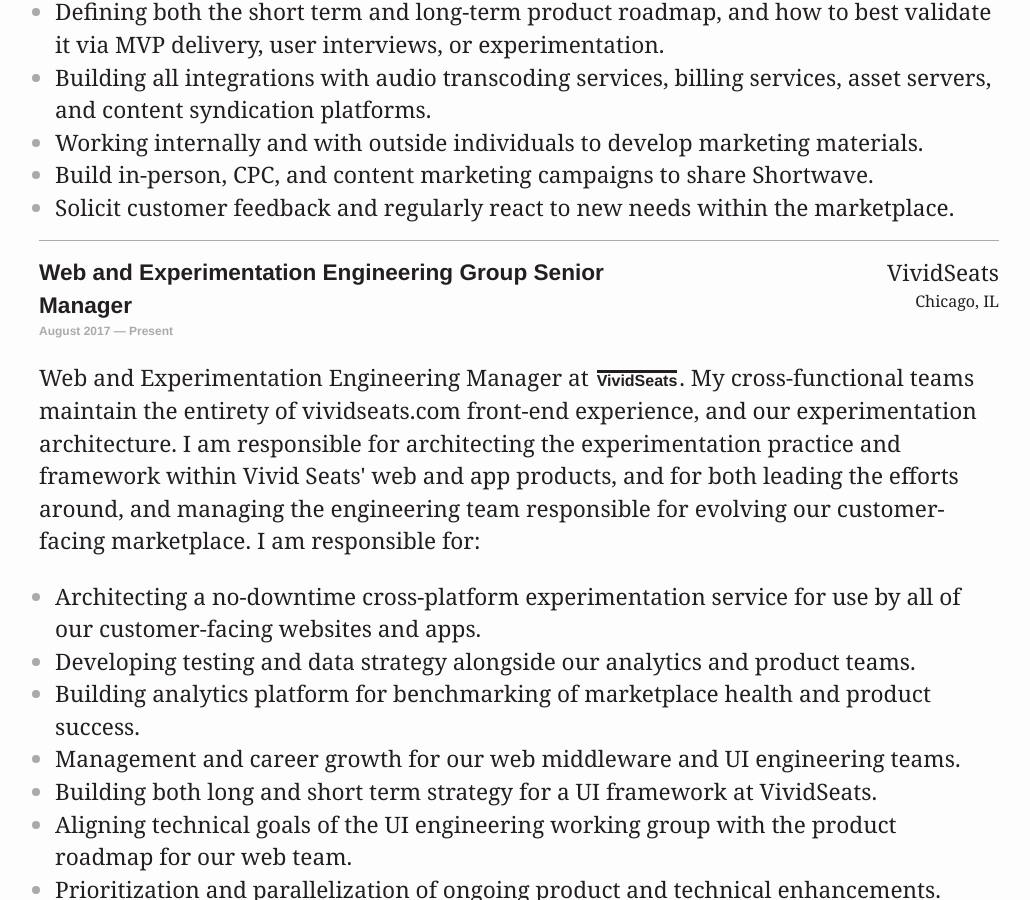
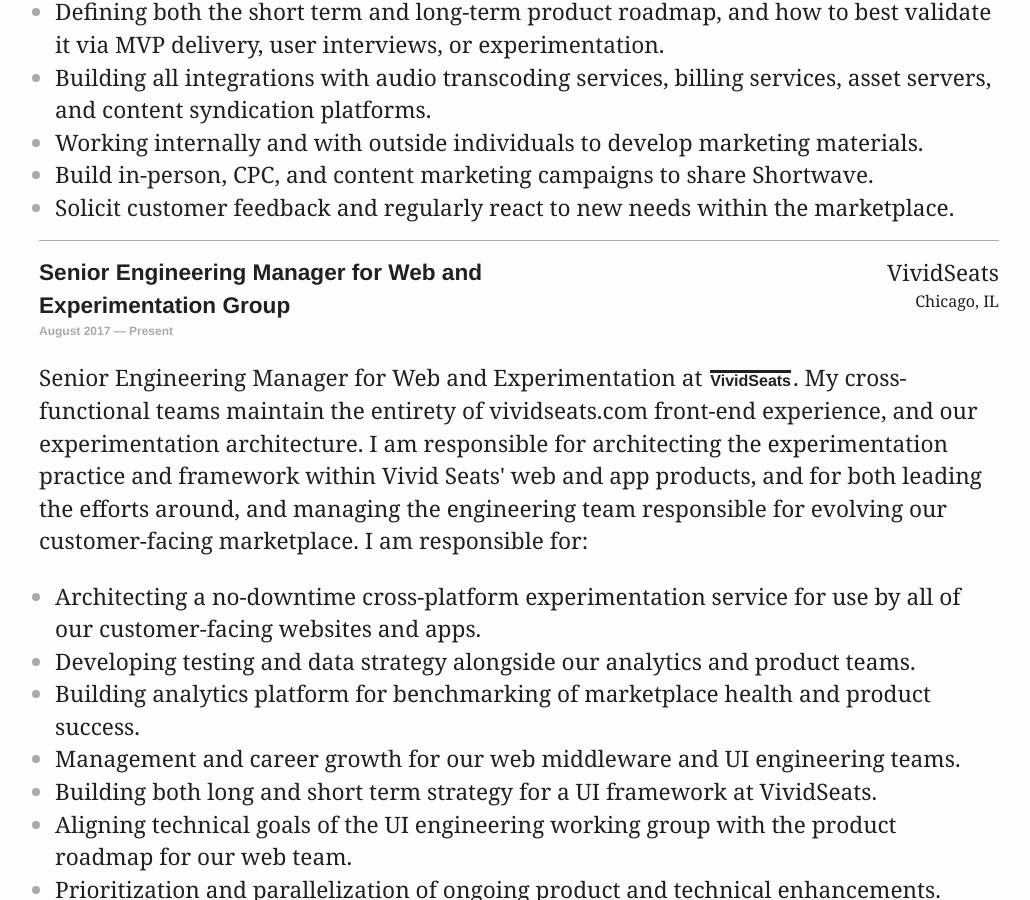
Before and after one commit to billHinderman/resume, a Jekyll site: the page built from index.html, in a window 1280 px wide and 900 px high, scrolled down 2103 px. Shown: the whole window, without its empty margins (121-1151 px from the left). Built offline with Jekyll 4.4.1, drawn with Linux system fonts in a browser that asks for light colours.

Commit message:
Discaimer

```diff
--- a/_includes/section-work.html
+++ b/_includes/section-work.html
@@ -30,7 +30,7 @@
       <li class="resume-item">
         <div class="resume-item-main">
           <div class="resume-item-heading">
-            <h3>Web and Experimentation Engineering Group Senior Manager</h3>
+            <h3>Senior Engineering Manager for Web and Experimentation Group</h3>
             <p class="resume-item-time">August 2017 — Present</p>
           </div>
           <div class="resume-item-info">
@@ -39,7 +39,7 @@
           </div>
         </div>
         <p class="resume-item-description">
-            Web and Experimentation Engineering Manager at <a class="link link-inline" href="http://www.vividseats.com" target="_blank">VividSeats</a>. My cross-functional teams maintain the entirety of vividseats.com front-end experience, and our experimentation architecture. I am responsible for architecting the experimentation practice and framework within Vivid Seats' web and app products, and for both leading the efforts around, and managing the engineering team responsible for evolving our customer-facing marketplace.  I am responsible for:
+            Senior Engineering Manager for Web and Experimentation at <a class="link link-inline" href="http://www.vividseats.com" target="_blank">VividSeats</a>. My cross-functional teams maintain the entirety of vividseats.com front-end experience, and our experimentation architecture. I am responsible for architecting the experimentation practice and framework within Vivid Seats' web and app products, and for both leading the efforts around, and managing the engineering team responsible for evolving our customer-facing marketplace.  I am responsible for:
         </p>
         <ul class="resume-item-description list-bullet">
             <li><span class="text-black">Architecting a no-downtime cross-platform experimentation service for use by all of our customer-facing websites and apps.</span></li>
```
